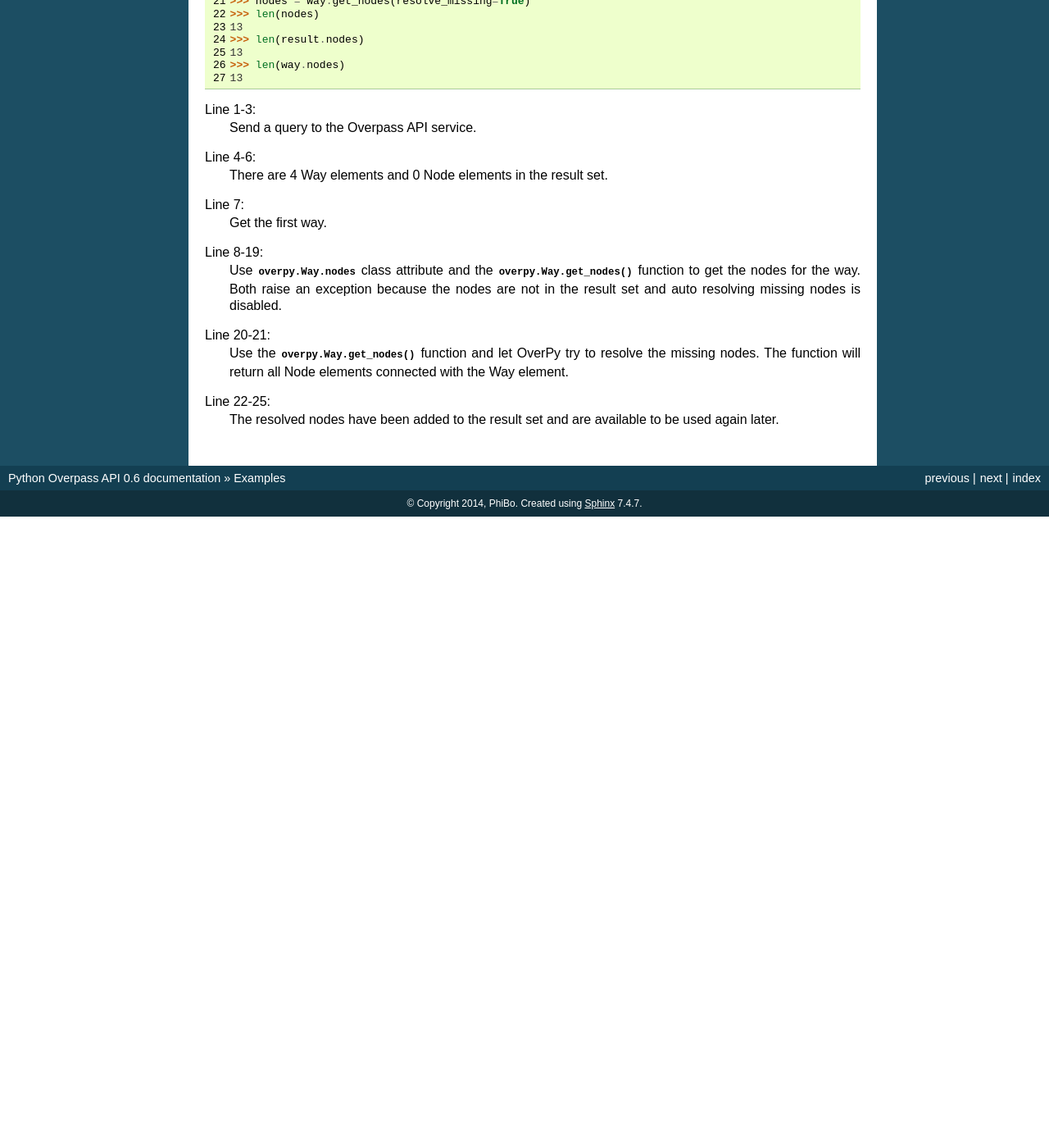
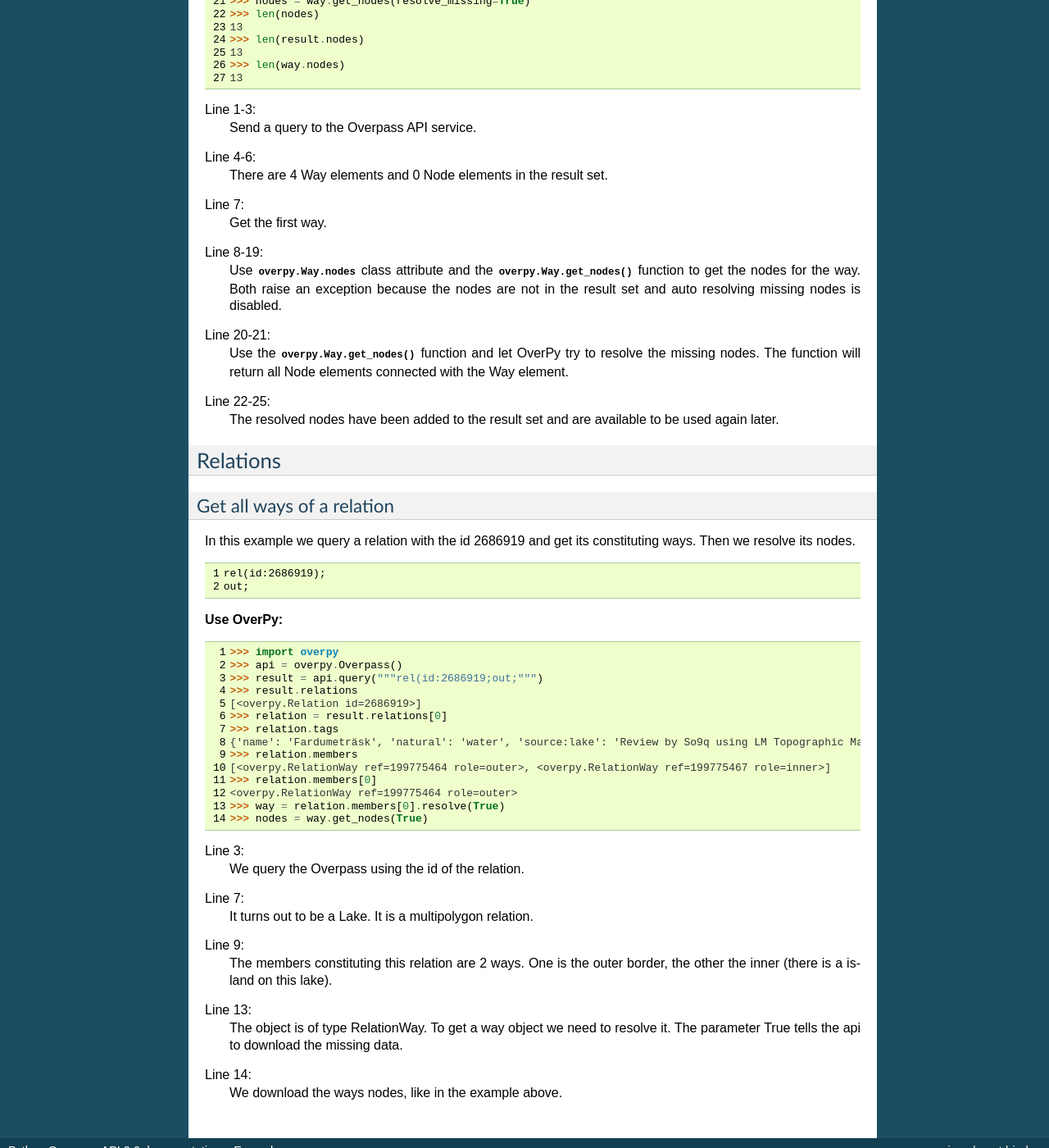
Before and after one commit to DinoTools/python-overpy, a Sphinx documentation site: the page built from docs/source/example.rst, in a window 1280 px wide and 1400 px high, scrolled down 3405 px. Shown: the whole window at 82% size. Built offline with Sphinx 7.4.7, drawn with Linux system fonts in a browser that asks for light colours; before the commit the page ends 4035 px from its top, so only the background shows below that; some of the changed text lies outside the part shown.

Commit message:
Update example.rst
add example for relations

```diff
--- a/docs/source/example.rst
+++ b/docs/source/example.rst
@@ -258,3 +258,52 @@ Line 20-21:
 
 Line 22-25:
     The resolved nodes have been added to the result set and are available to be used again later.
+
+
+Relations
+---------
+
+Get all ways of a relation
+~~~~~~~~~~~~~~~~~~~~~~~~~~
+In this example we query a relation with the id 2686919 and get its constituting ways. Then we resolve its nodes.
+
+.. code-block:: text
+    :linenos:
+
+    rel(id:2686919);
+    out;
+
+**Use OverPy:**
+
+.. code-block:: pycon
+    :linenos:
+
+    >>> import overpy
+    >>> api = overpy.Overpass()
+    >>> result = api.query("""rel(id:2686919;out;""")
+    >>> result.relations
+    [<overpy.Relation id=2686919>]
+    >>> relation = result.relations[0]
+    >>> relation.tags
+    {'name': 'Fardumeträsk', 'natural': 'water', 'source:lake': 'Review by So9q using LM Topographic Map', 'type': 'multipolygon', 'water': 'lake'}
+    >>> relation.members
+    [<overpy.RelationWay ref=199775464 role=outer>, <overpy.RelationWay ref=199775467 role=inner>]
+    >>> relation.members[0]
+    <overpy.RelationWay ref=199775464 role=outer>
+    >>> way = relation.members[0].resolve(True)
+    >>> nodes = way.get_nodes(True)
+
+Line 3:
+    We query the Overpass using the id of the relation.
+
+Line 7:
+    It turns out to be a Lake. It is a multipolygon relation.
+
+Line 9:
+    The members constituting this relation are 2 ways. One is the outer border, the other the inner (there is a island on this lake).
+
+Line 13:
+    The object is of type RelationWay. To get a way object we need to resolve it. The parameter True tells the api to download the missing data.
+
+Line 14:
+    We download the ways nodes, like in the example above.
```
